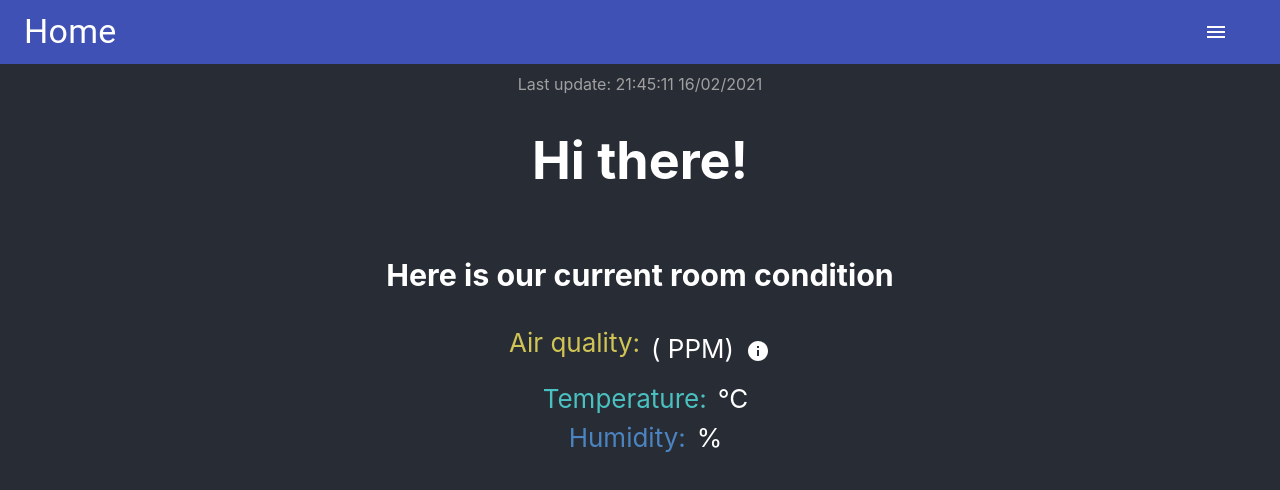
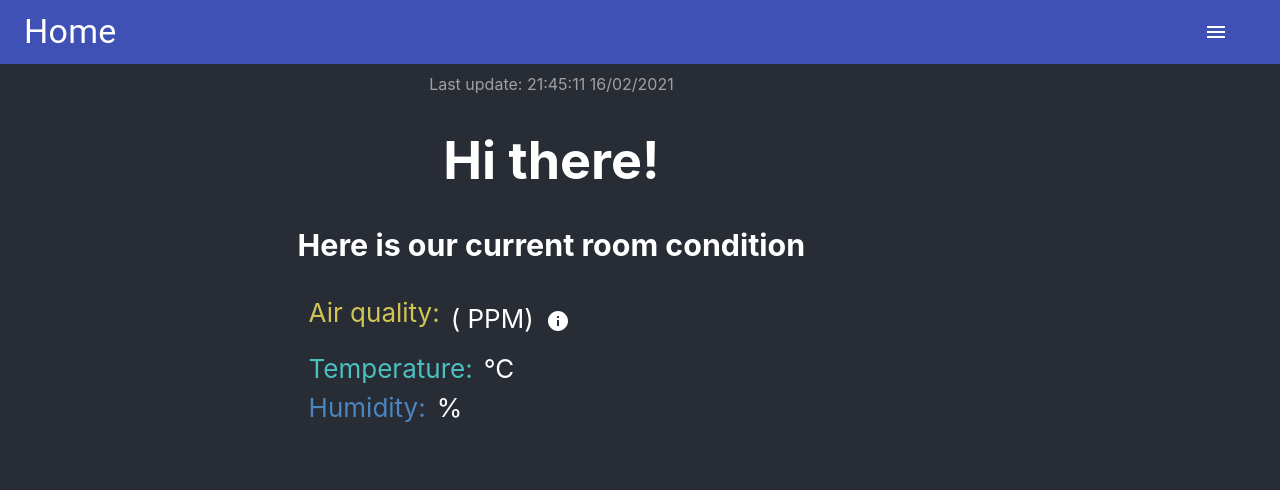
Before and after one commit to azimut3/RatAlert, a React (Create React App) app in the folder frontend/: page / in a window 1280 px wide. Shown: the top 490 px of the page. Built offline with nearby package versions, Linux system fonts and the light colour scheme; no server answers.

Commit message:
Main page style fixes

```diff
--- a/frontend/src/pages/CurrentConditions.js
+++ b/frontend/src/pages/CurrentConditions.js
@@ -1,9 +1,32 @@
 import React, {Component, useState, useEffect} from 'react';
-import {IconButton, Tooltip, Typography} from "@material-ui/core";
+import {Grid, IconButton, Paper, Tooltip, Typography} from "@material-ui/core";
 import InfoIcon from '@material-ui/icons/Info';
 import {withStyles} from "@material-ui/styles";
 import moment from "moment";
 import WeatherWidget from "../components/WeatherWidjet";
+import {makeStyles} from "@material-ui/core/styles";
+
+const useStyles = makeStyles((theme) => ({
+	paper: {
+		padding: theme.spacing(1),
+		textAlign: 'center',
+		color: theme.palette.text.secondary,
+		whiteSpace: 'nowrap',
+		marginBottom: theme.spacing(1),
+	},
+	container: {
+		display: 'grid',
+		gridTemplateColumns: 'repeat(12, 1fr)',
+		gridGap: theme.spacing(3),
+	},
+	mainColumn: {
+		gridColumnEnd: 'span 9',
+	},
+	rightColumn: {
+		gridColumnEnd: 'span 3',
+		marginTop: '20px',
+	},
+}))
 
 function CurrentCondition() {
 	const [roomCondition, setRoomCondition] = useState("");
@@ -16,7 +39,10 @@ function CurrentCondition() {
 			fontSize: theme.typography.pxToRem(12),
 			border: '1px solid #dadde9',
 		},
+
 	}))(Tooltip);
+
+	const classes = useStyles();
 
 	useEffect(() => {
 		fetch('/api/v1/currentCondition')
@@ -28,6 +54,9 @@ function CurrentCondition() {
 	return (
 		<div className="App">
 			<div className="app-body">
+				<div className={classes.container}>
+
+					<div className={classes.mainColumn}>
 							<div className="conditionRowFooter">
 								Last update: {moment(roomCondition.creationDate).format("HH:mm:ss DD/MM/YYYY")}
 							</div>
@@ -52,7 +81,7 @@ function CurrentCondition() {
 											}
 										>
 											<IconButton aria-label="info">
-									<InfoIcon />
+												<InfoIcon/>
 											</IconButton>
 										</HtmlTooltip>
 									</div>
@@ -63,13 +92,17 @@ function CurrentCondition() {
 									</div>
 								</div>
 								<div className="conditionRow">
-						<div className="conditionLabel humidityLabel" >Humidity:</div>
+									<div className="conditionLabel humidityLabel">Humidity:</div>
 									<div className="conditionValue">{roomCondition.roomHumidity}%
 									</div>
 								</div>
 							</div>
+					</div>
+					<div className={classes.rightColumn}>
+							<WeatherWidget></WeatherWidget>
+					</div>
+				</div>
 
-				<WeatherWidget></WeatherWidget>
 
 			</div>
 
```
Also changed, not shown: 1 other file (tests, documents, lock files or other folders). Lines whose indentation alone changed are shown as unchanged.
